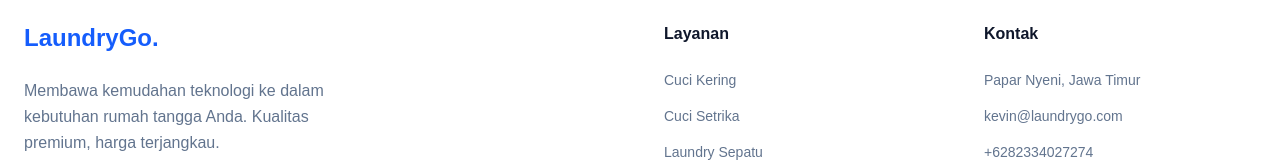
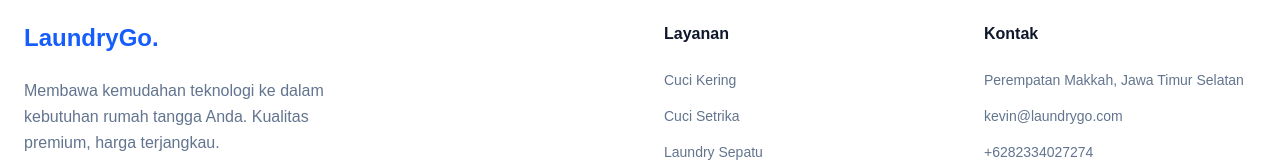
Before and after one commit to MohammadKevin/LaundryGo, a Next.js app: page / in a window 1280 px wide. Shown: the part 3141-3303 px from the top of the page. Built offline with nearby package versions, Linux system fonts and the light colour scheme.

Commit message:
update page four

```diff
--- a/src/app/page.tsx
+++ b/src/app/page.tsx
@@ -280,7 +280,7 @@
           <div>
             <p className="font-bold mb-6">Kontak</p>
             <ul className="space-y-4 text-slate-500 text-sm">
-              <li>Papar Nyeni, Jawa Timur</li>
+              <li>Perempatan Makkah, Jawa Timur Selatan</li>
               <li>kevin@laundrygo.com</li>
               <li><a href="https://wa.me/6282334027274">+6282334027274</a></li>
             </ul>
```
